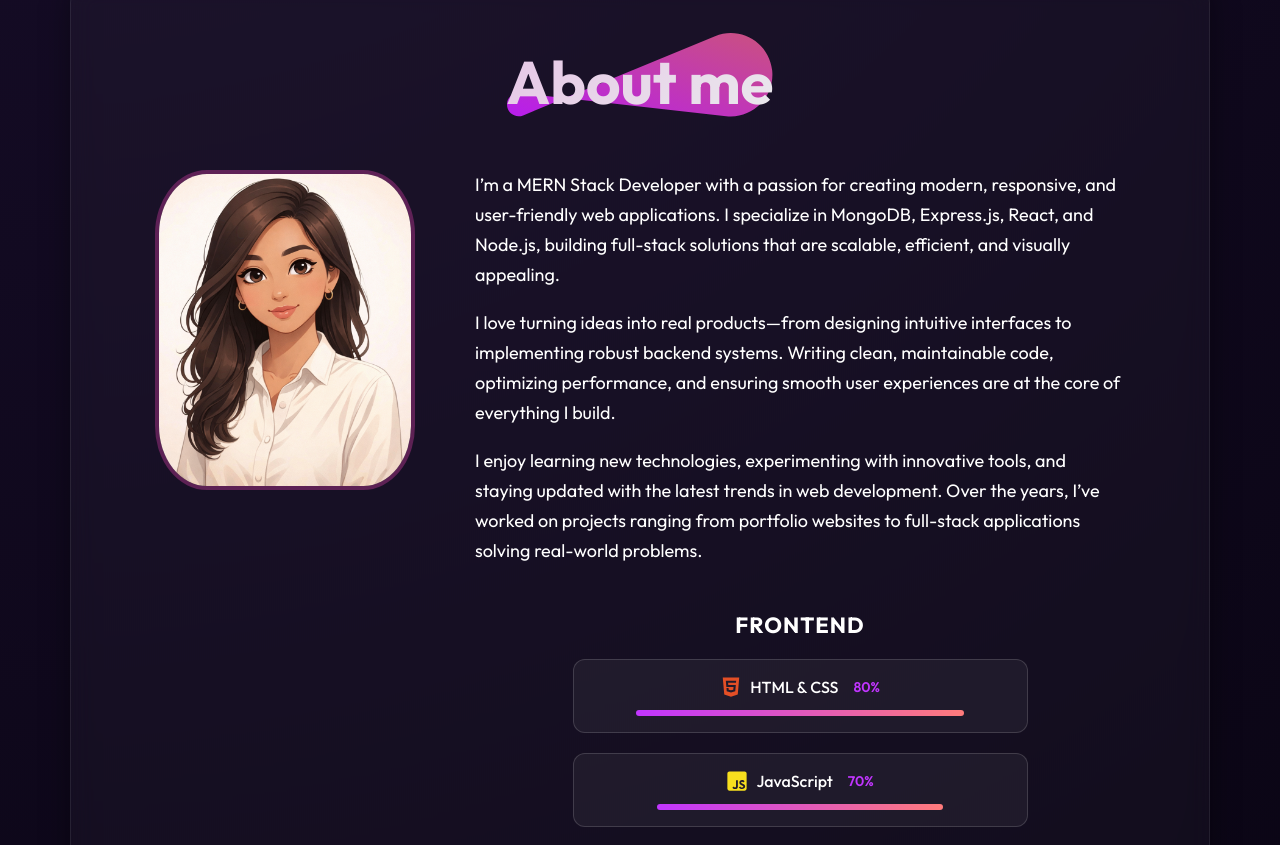
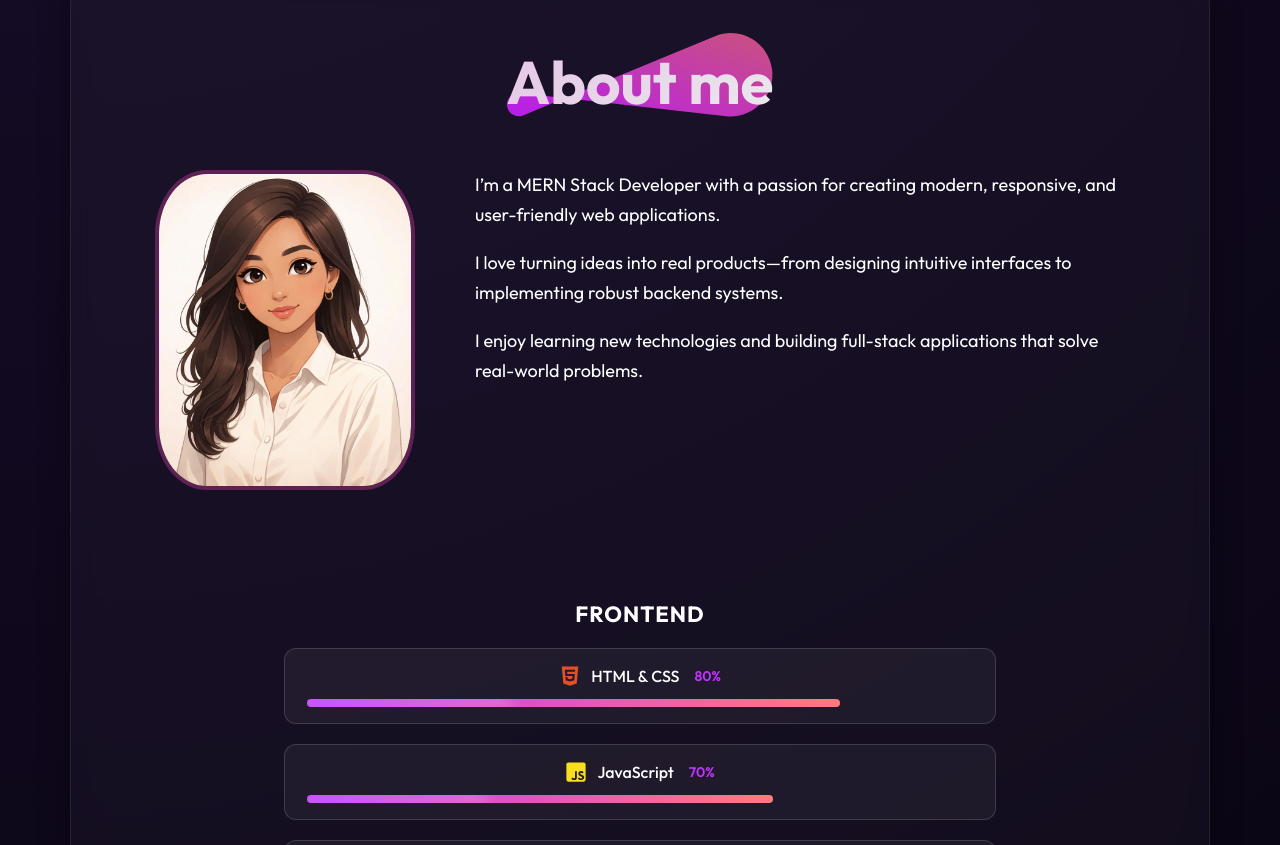
Before and after one commit to vaishnavikolekar1516/portfolio-react, a React (Vite) app: page / in a window 1280 px wide. Shown: the part 915-1760 px from the top of the page. Built offline with nearby package versions, Linux system fonts and the light colour scheme.

Commit message:
skill-header fix

```diff
--- a/src/Components/About/About.css
+++ b/src/Components/About/About.css
@@ -87,7 +87,7 @@
   flex-direction:column;
   align-items:center;
   gap:20px;
-  margin-top:10px;
+  margin-top:60px;
   width:100%;
 }
 
@@ -139,13 +139,18 @@
 .skill-header p{
   display:flex;
   align-items:center;
-  gap:8px;
+  gap:10px;
   transition:0.3s;
 }
 
 .about-skill:hover .skill-header p{
   color:#ff7bff;
   text-shadow:0 0 8px rgba(255,123,255,0.8);
+}
+
+.skill-header p:hover{
+  color:#c135ff;
+  transform:translateX(5px);
 }
 
 /* PERCENTAGE */
@@ -158,13 +163,44 @@
 
 /* PROGRESS BAR */
 
-.about-skill hr{
+/* .about-skill hr{
   border:none;
   width: 550x;
   height:6px;
   border-radius:6px;
   background:linear-gradient(90deg,#c135ff,#ff7b7b);
   margin:auto;
+} */
+
+.about-skill hr{
+  border:none;
+  height:8px;
+  border-radius:50px;
+  background:linear-gradient(90deg,#c135ff,#ff7b7b);
+  position:relative;
+  overflow:hidden;
+}
+
+/* glow animation */
+.about-skill hr::after{
+  content:"";
+  position:absolute;
+  top:0;
+  left:-50%;
+  width:50%;
+  height:100%;
+  background:rgba(255,255,255,0.4);
+  filter:blur(8px);
+  animation:skillGlow 3s infinite linear;
+}
+
+@keyframes skillGlow{
+  0%{
+    left:-50%;
+  }
+  100%{
+    left:120%;
+  }
 }
 
 /* ICONS */
--- a/src/Components/About/About.jsx
+++ b/src/Components/About/About.jsx
@@ -117,43 +117,37 @@ const About = () => {
         <img src={theme_pattern} alt='' />
       </div>
 
+      {/* IMAGE + PARAGRAPH */}
       <div className="about-sections">
 
-        {/* LEFT IMAGE */}
         <div className="about-left">
           <img src={profile_img1} alt='profile'/>
         </div>
 
-        {/* RIGHT CONTENT */}
         <div className="about-right">
 
-          {/* PARAGRAPH */}
           <div className="about-para">
-
             <p>
             I’m a MERN Stack Developer with a passion for creating modern,
-            responsive, and user-friendly web applications. I specialize in
-            MongoDB, Express.js, React, and Node.js, building full-stack
-            solutions that are scalable, efficient, and visually appealing.
+            responsive, and user-friendly web applications.
             </p>
 
             <p>
             I love turning ideas into real products—from designing intuitive
-            interfaces to implementing robust backend systems. Writing clean,
-            maintainable code, optimizing performance, and ensuring smooth user
-            experiences are at the core of everything I build.
+            interfaces to implementing robust backend systems.
             </p>
 
             <p>
-            I enjoy learning new technologies, experimenting with innovative
-            tools, and staying updated with the latest trends in web development.
-            Over the years, I’ve worked on projects ranging from portfolio
-            websites to full-stack applications solving real-world problems.
+            I enjoy learning new technologies and building full-stack
+            applications that solve real-world problems.
             </p>
+          </div>
 
         </div>
+      </div>
 
-          {/* SKILLS */}
+
+      {/* SEPARATE SKILLS SECTION */}
       <div className="about-skills">
 
         <div className='about-heading'>
@@ -183,6 +177,7 @@ const About = () => {
           </div>
           <hr style={{width:"65%"}}/>
         </div>
+
 
         <div className='about-heading'>
           <h2>BACKEND</h2>
@@ -215,8 +210,6 @@ const About = () => {
       </div>
 
     </div>
-      </div>
-    </div>
   )
 }
 
```
Lines whose indentation alone changed are shown as unchanged.
